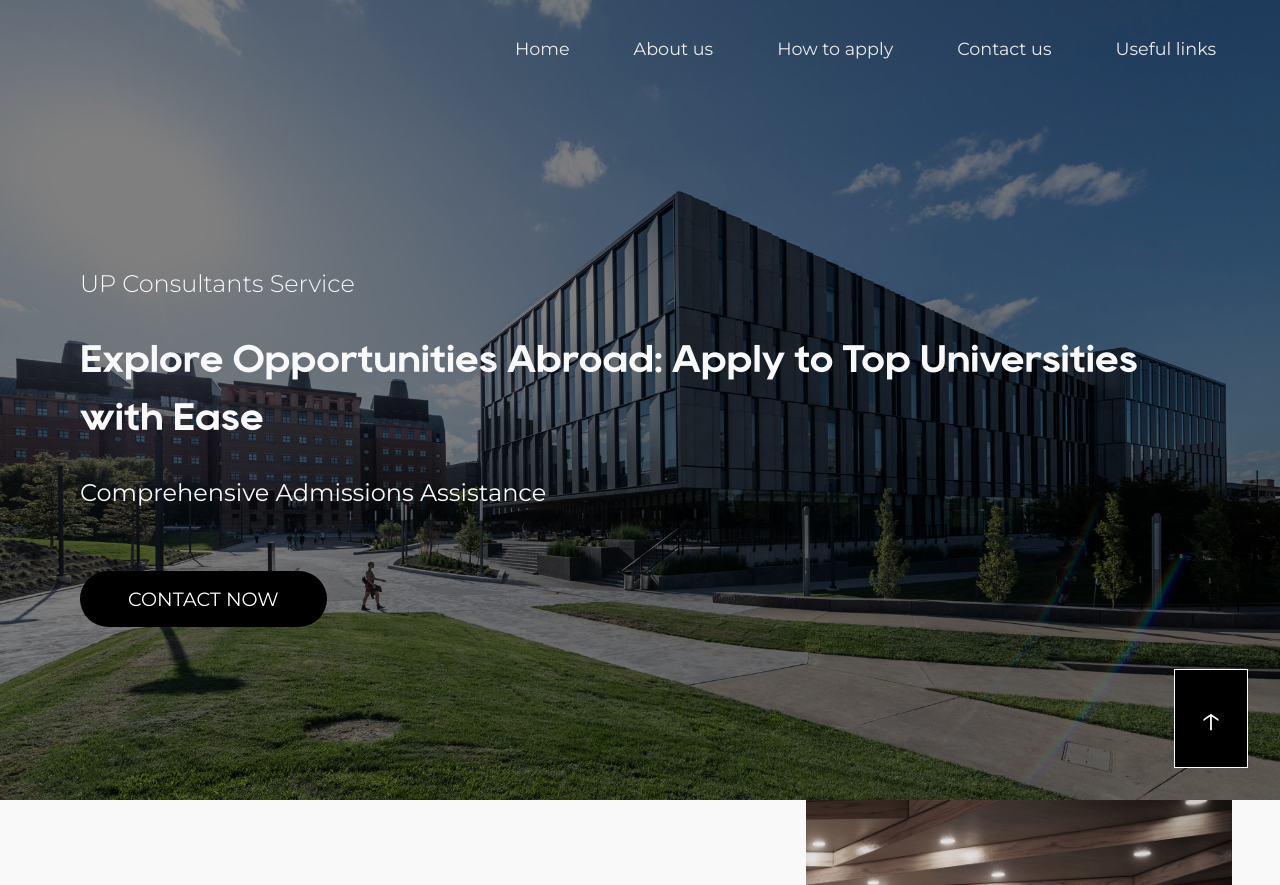
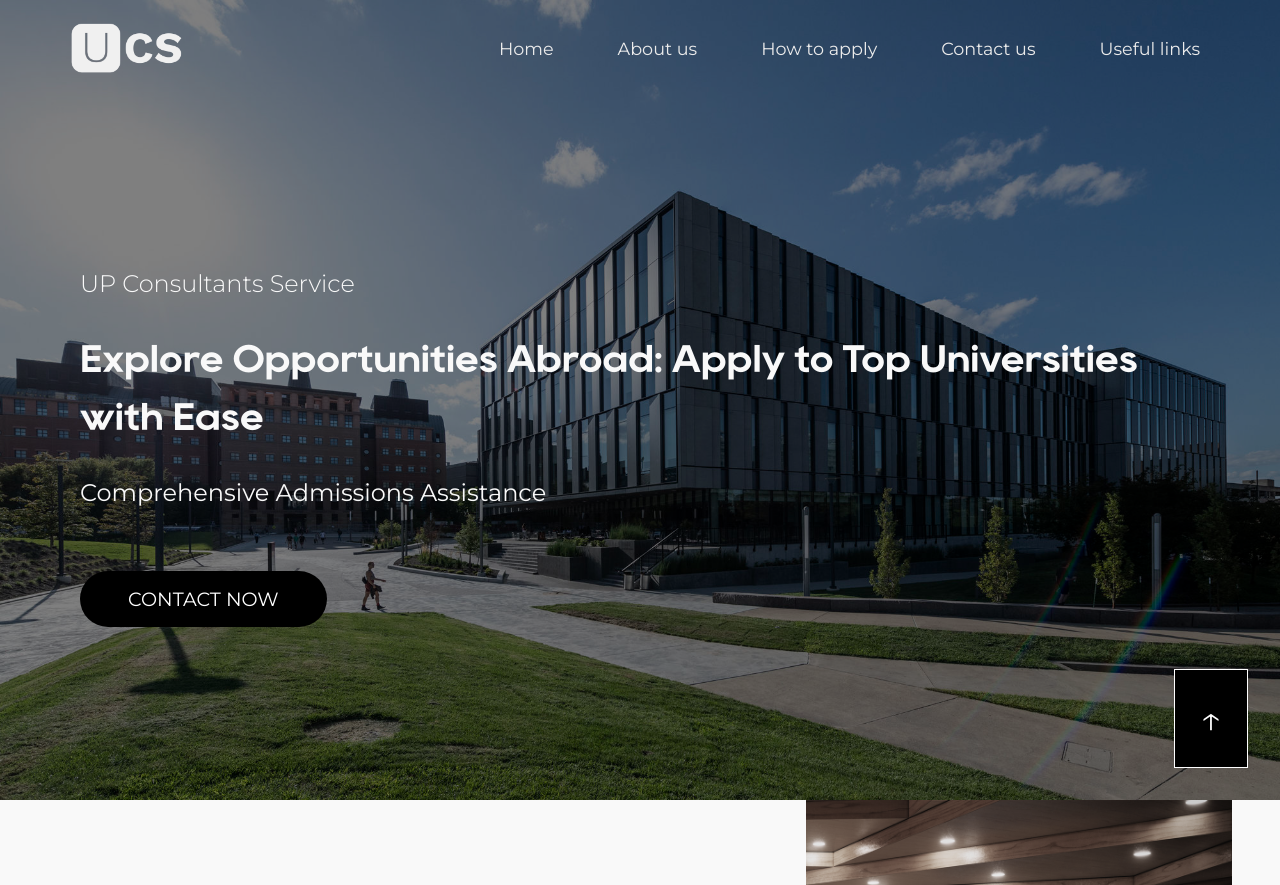
Before and after one commit to lilFrees/upconsultant, a website: page index.html in a window 1280 px wide. Shown: the top 885 px of the page. Drawn offline with Linux system fonts and the light colour scheme.

Commit message:
Add files via upload

```diff
--- a/app.js
+++ b/app.js
@@ -28,7 +28,12 @@ document.addEventListener("keydown", function (e) {
   }
 });
 
+const logo = document.querySelector(".nav__logo-img");
+
 window.addEventListener("scroll", function () {
   let header = this.document.querySelector(".nav");
-  header.classList.toggle("sticky", this.window.scrollY > 500);
+  header.classList.toggle("sticky", this.window.scrollY > 250);
+
+  window.scrollY > 250 && logo.setAttribute("src", "assets/img/black.png");
+  window.scrollY <= 250 && logo.setAttribute("src", "assets/img/white.png");
 });
--- a/index.html
+++ b/index.html
@@ -28,6 +28,9 @@
     <div class="header">
       <div class="nav">
         <div class="nav__container">
+          <div href="#" class="nav__logo" onclick="expandHandler()">
+            <img class="nav__logo-img" src="assets/img/white.png" alt="" />
+          </div>
           <div class="nav__list">
             <a href="#" class="nav__link" onclick="expandHandler()">
               <span class="nav__item">Home</span>
@@ -316,7 +319,8 @@
           <div class="footer__address">
             <h2 class="footer__address-heading">Contacts</h2>
             <p class="footer__address-address">
-              Yakkasaray district, Abdulla Kahhor 9 alleyway street, 1A, Tashkent, Uzbekistan.
+              Yakkasaray district, Abdulla Kahhor 9 alleyway street, 1A,
+              Tashkent, Uzbekistan.
             </p>
             <a
               href="mailto:ucservice.team@gmail.com"
--- a/style/_about.scss
+++ b/style/_about.scss
@@ -4,13 +4,13 @@
   padding: 0 3rem;
   overflow-x: hidden;
 
-  @media only screen and (max-width: 48em) {
+  @media only screen and (max-width: 800px) {
     padding: 0 1rem;
   }
 
   &__container {
     @include section-flex-container;
-    @media only screen and (max-width: 48em) {
+    @media only screen and (max-width: 800px) {
       text-align: center;
       height: auto;
       padding: 10rem 0;
@@ -27,6 +27,10 @@
       font-size: 1.5rem;
       line-height: 1.6;
       color: #666;
+
+      @media only screen and (max-width: 600px) {
+        font-size: 1.3rem;
+      }
     }
   }
 
@@ -38,7 +42,7 @@
     background-size: cover;
     background-position: right;
 
-    @media only screen and (max-width: 48em) {
+    @media only screen and (max-width: 800px) {
       display: none;
     }
   }
--- a/style/_header.scss
+++ b/style/_header.scss
@@ -16,10 +16,14 @@
     height: 100%;
     margin: 0 auto;
     display: flex;
-    justify-content: end;
+    justify-content: space-between;
     align-items: center;
-    padding: 0 2rem;
+    padding: 0 3rem;
     max-width: $container;
+
+    @media only screen and (max-width: 1000px) {
+      justify-content: end;
+    }
   }
 
   &__list {
@@ -59,6 +63,29 @@
     &:hover {
       transform: translateY(-3px);
       background-color: #fff;
+    }
+  }
+
+  &__logo {
+    width: 10rem;
+    height: 4rem;
+
+    @media only screen and (max-width: 1000px) {
+      display: none;
+    }
+
+    &::before {
+      content: "";
+      // background: url("assets/img/black.png");
+      background-color: #000;
+      width: 100%;
+      height: 100%;
+    }
+    &-img {
+      width: 100%;
+      height: 100%;
+      display: block;
+      object-fit: cover;
     }
   }
 
--- a/style/_hero.scss
+++ b/style/_hero.scss
@@ -37,6 +37,11 @@
       font-size: 1.5rem;
       text-align: center;
     }
+  }
+
+  &__logo {
+    width: 13rem;
+
   }
 
   &__brand {
--- a/style/_process.scss
+++ b/style/_process.scss
@@ -17,6 +17,9 @@
       font-size: 1.5rem;
       line-height: 1.6;
       color: darken($light, 20%);
+      @media only screen and (max-width: 600px) {
+        font-size: 1.3rem;
+      }
     }
   }
 
--- a/style/_var.scss
+++ b/style/_var.scss
@@ -44,7 +44,7 @@ $container: 80rem;
   font-size: 3.5rem;
   @media only screen and (max-width: 768px) {
     text-align: center;
-    font-size: 3rem;
+    font-size: 2.5rem;
   }
 }
 
```
Also changed, not shown: assets/img/black.png (added), assets/img/white.png (added), style/main.css.
